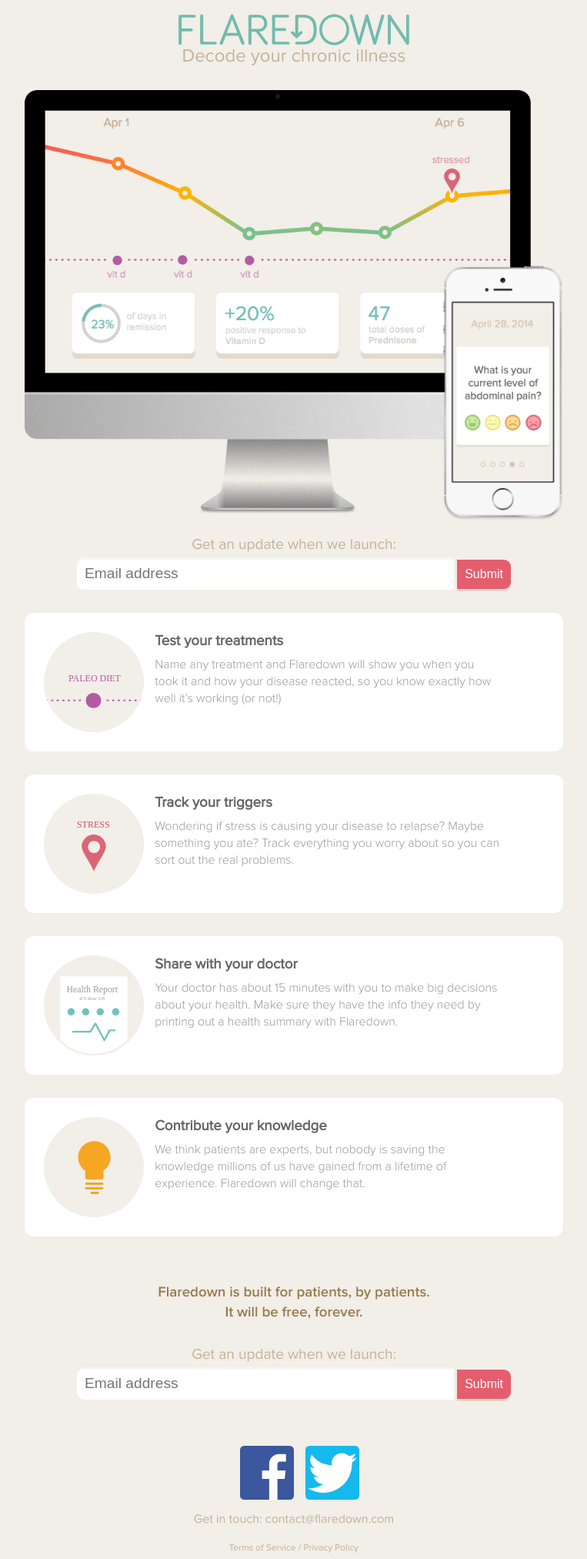
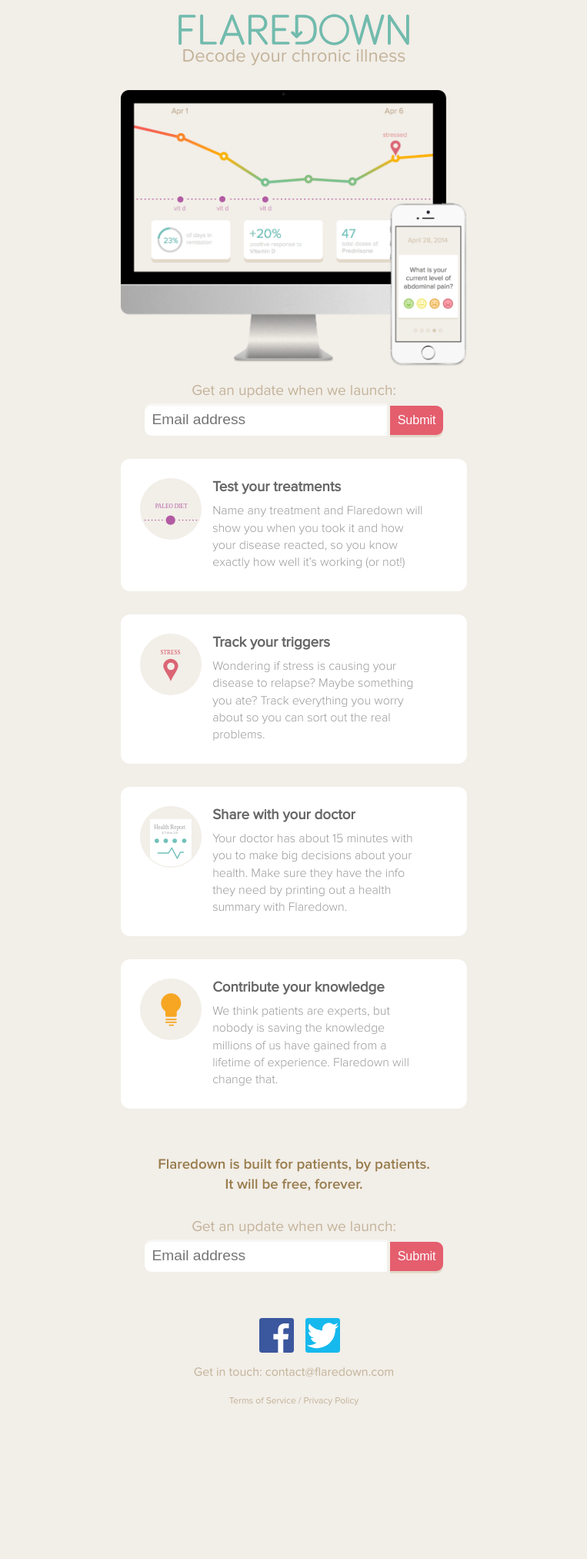
Before and after one commit to jasperfurniss/flaredown, a Jekyll site: the page built from index.html, in a window 1280 px wide. Shown: the whole page at 77% size, without its empty margins (258-1021 px from the left). Built offline with Jekyll 4.4.1, drawn with Linux system fonts in a browser that asks for light colours; after the commit the page ends 1834 px from its top, so only the background shows below that.

Commit message:
Swapped layout wrappers

```diff
--- a/_layouts/default.html
+++ b/_layouts/default.html
@@ -30,7 +30,7 @@
       {{ content }}
 
 		<footer>
-			<div class="wrapper">
+			<div class="wrapper data-wrapper">
 				<a href="terms.html">Terms of Service / Privacy Policy</a>
 			</div>
 		</footer>
--- a/_layouts/landing.html
+++ b/_layouts/landing.html
@@ -23,7 +23,7 @@
     <link rel="stylesheet" href="css/styles.css">
   </head>
   <body>
-    <div class="wrapper data-wrapper">
+    <div class="wrapper">
       <img src="img/fd-logo.svg" alt="Flaredown" class="logo">
       <h2>Decode your chronic illness</h2>
 
```
